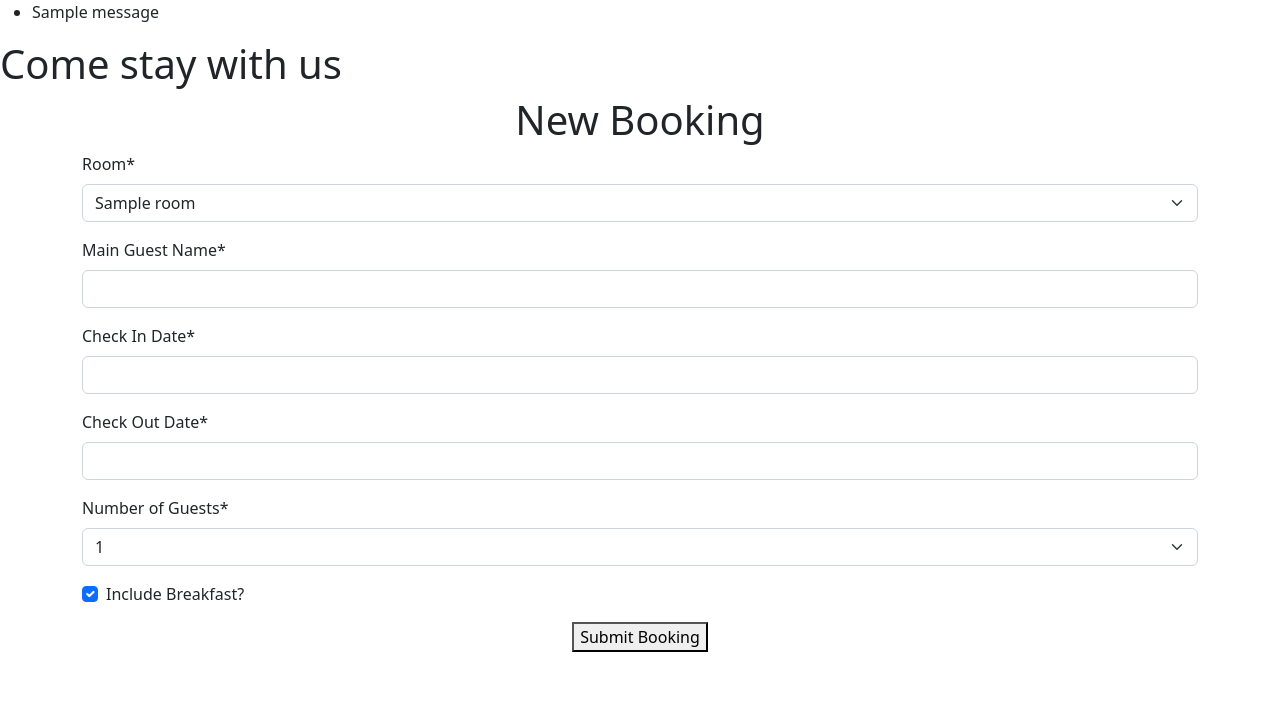
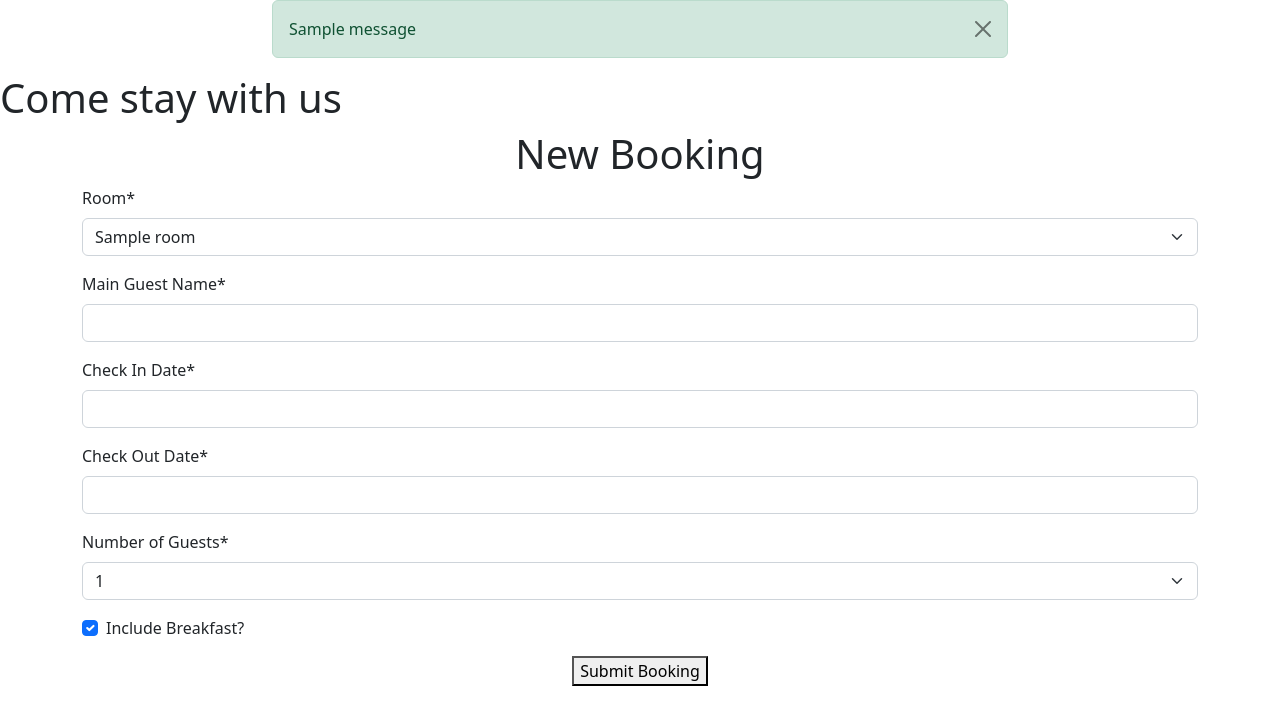
Before and after one commit to AgaToma/lighthouse-bnb, a Django app: page /bookings/newbooking/ in a window 1280 px wide. Shown: the part 56-781 px from the top of the page. Run offline with Django 3.2, Linux system fonts and the light colour scheme; a user stored in the database is signed in; tables that the repository leaves empty hold one stand-in row (values such as "Sample post"); one stand-in notice (Sample message) is shown; parts of the project's set-up code (start-up, migrations or seed data) failed here and were passed over; some libraries are stand-ins or nearby versions.

Commit message:
Add style to messages

```diff
--- a/bookings/templates/bookings/new_booking.html
+++ b/bookings/templates/bookings/new_booking.html
@@ -17,3 +17,12 @@
     </form>
 </div>
 {% endblock %}
+
+{% block extra_js %}
+<script src="https://code.jquery.com/jquery-1.9.1.js"></script>
+<script src="https://code.jquery.com/ui/1.11.0/jquery-ui.js"></script>
+<script>
+    $('.datepicker').datepicker();
+    $('.toast').toast('show');
+</script>
+{% endblock %}
--- a/templates/base.html
+++ b/templates/base.html
@@ -17,6 +17,8 @@
     <script src="https://cdnjs.cloudflare.com/ajax/libs/bootstrap/5.2.3/js/bootstrap.min.js"
         integrity="sha512-1/RvZTcCDEUjY/CypiMz+iqqtaoQfAITmNSJY17Myp4Ms5mdxPS5UV7iOfdZoxcGhzFbOm6sntTKJppjvuhg4g=="
         crossorigin="anonymous" referrerpolicy="no-referrer"></script>
+    <script src="https://code.jquery.com/jquery-3.6.0.min.js"
+        integrity="sha256-/xUj+3OJU5yExlq6GSYGSHk7tPXikynS7ogEvDej/m4=" crossorigin="anonymous"></script>
     {% endblock %}
 
     <title>Lighthouse B&B - {% block title %}{% endblock %}</title>
--- a/templates/includes/messages.html
+++ b/templates/includes/messages.html
@@ -1,7 +1,14 @@
 {% if messages %}
-<ul class="messages">
-    {% for message in messages %}
-    <li {% if message.tags %} class="{{ message.tags }}" {% endif %}>{{ message }}</li>
-    {% endfor %}
-</ul>
+<div class="container">
+    <div class="row">
+        <div class="col-md-8 offset-md-2">
+            {% for message in messages %}
+            <div class="alert {{ message.tags }} alert-dismissible fade show" id="msg" role="alert">
+                {{ message | safe }}
+                <button type="button" class="btn-close" data-bs-dismiss="alert" aria-label="Close"></button>
+            </div>
+            {% endfor %}
+        </div>
+    </div>
+</div>
 {% endif %}
```
